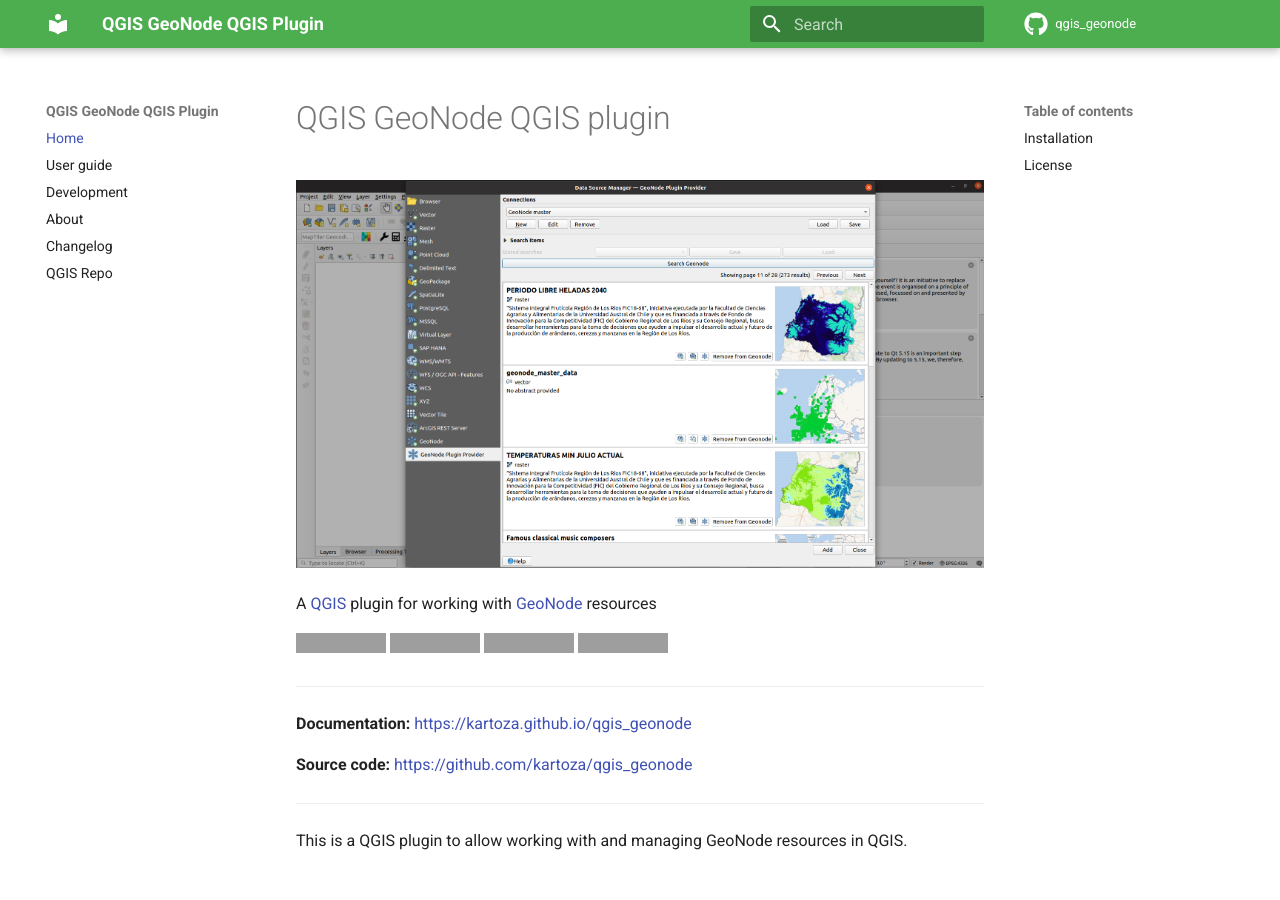
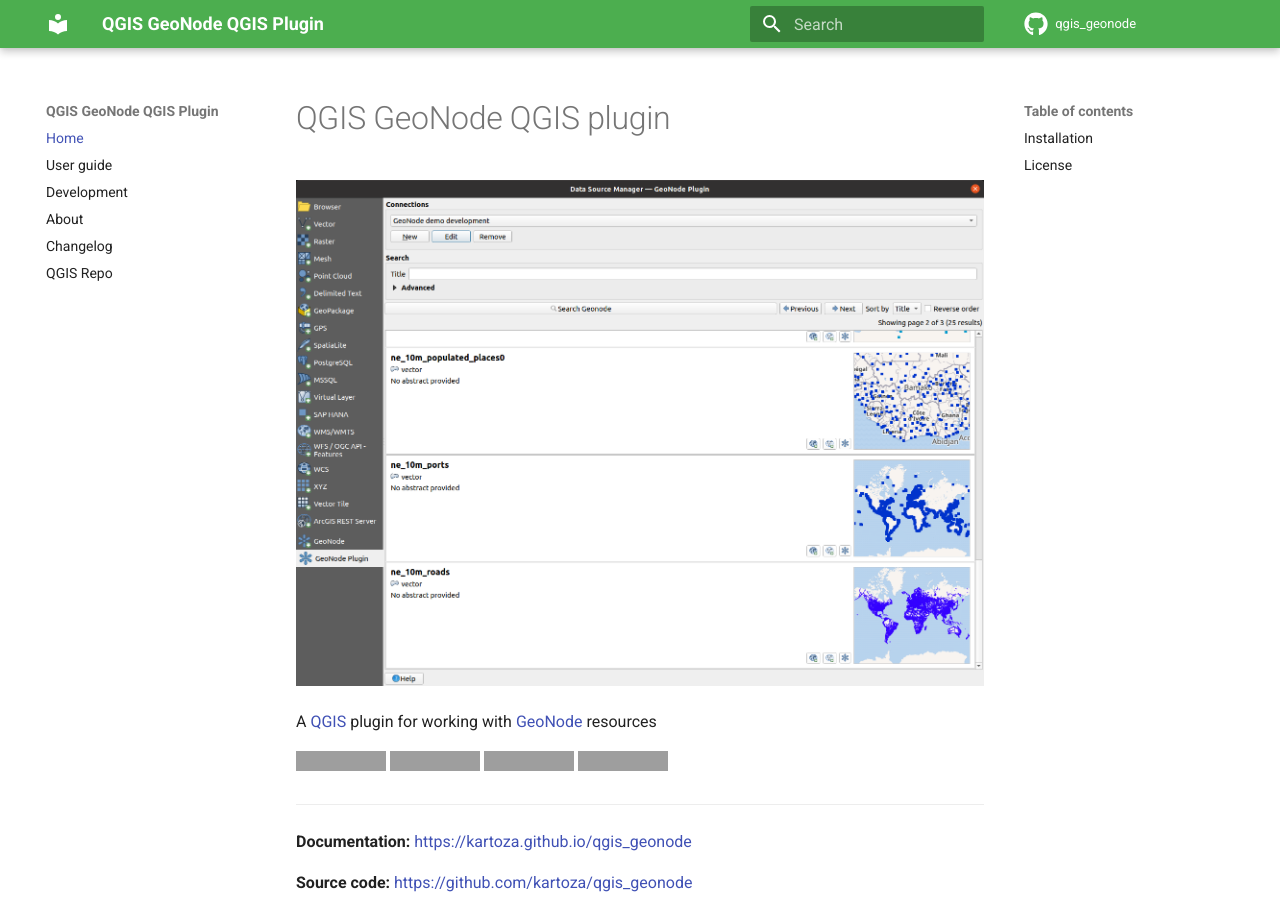
Before and after one commit to GeoNode/QGISGeoNodePlugin, an MkDocs documentation site: the page built from docs/index.md, in a window 1280 px wide and 900 px high. Built offline with MkDocs 1.6.1 and Material for MkDocs 9.7.7, drawn with Linux system fonts in a browser that asks for light colours; comment, search, counter and statistics services are not loaded; grey boxes are pictures that could not be loaded.

Commit message:
Add more recent screenshot to the docs

```diff
--- a/docs/index.md
+++ b/docs/index.md
@@ -1,6 +1,6 @@
 # QGIS GeoNode QGIS plugin
 
-![Inspirational screenshot](images/qgis-geonode-inspirational1.png)
+![Inspirational screenshot](images/qgis-geonode-inspirational2.png)
 
 A [QGIS] plugin for working with [GeoNode] resources
 
```
Also changed, not shown: docs/images/qgis-geonode-inspirational1.png (deleted), docs/images/qgis-geonode-inspirational2.png (added).
